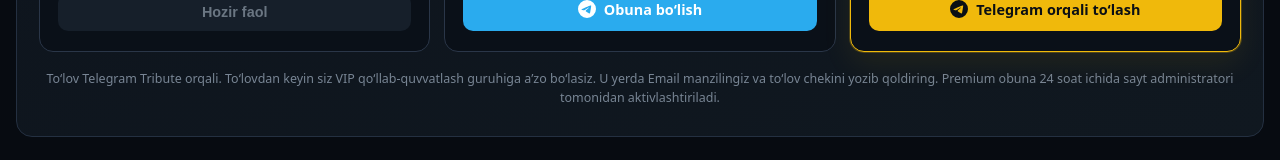
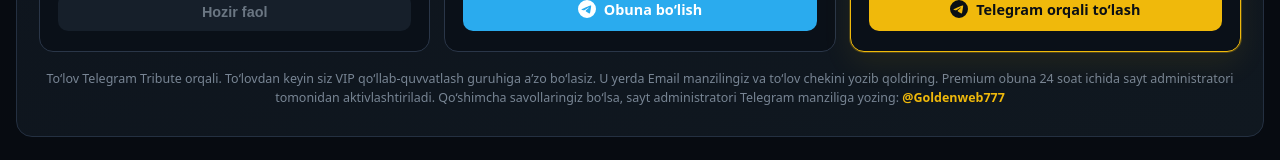
Before and after one commit to Sharofbek84/crypto-news-uz, a Next.js app: page /obuna in a window 1280 px wide. Shown: the part 619-779 px from the top of the page. Built offline with nearby package versions, Linux system fonts and the light colour scheme; no server answers.

Commit message:
subscribeNote: admin Telegram @Goldenweb777 qo‘shildi

```diff
--- a/app/components/SubscribeSection.tsx
+++ b/app/components/SubscribeSection.tsx
@@ -139,7 +139,16 @@ export default function SubscribeSection() {
       <div className="subscribeNote">
         To‘lov Telegram Tribute orqali. To‘lovdan keyin siz VIP qo‘llab-quvvatlash guruhiga a’zo
         bo‘lasiz. U yerda Email manzilingiz va to‘lov chekini yozib qoldiring. Premium obuna 24
-        soat ichida sayt administratori tomonidan aktivlashtiriladi.
+        soat ichida sayt administratori tomonidan aktivlashtiriladi. Qo‘shimcha savollaringiz
+        bo‘lsa, sayt administratori Telegram manziliga yozing:{' '}
+        <a
+          href="https://t.me/Goldenweb777"
+          target="_blank"
+          rel="noopener noreferrer"
+          style={{ color: '#f0b90b', fontWeight: 600 }}
+        >
+          @Goldenweb777
+        </a>
       </div>
     </section>
   )
```
